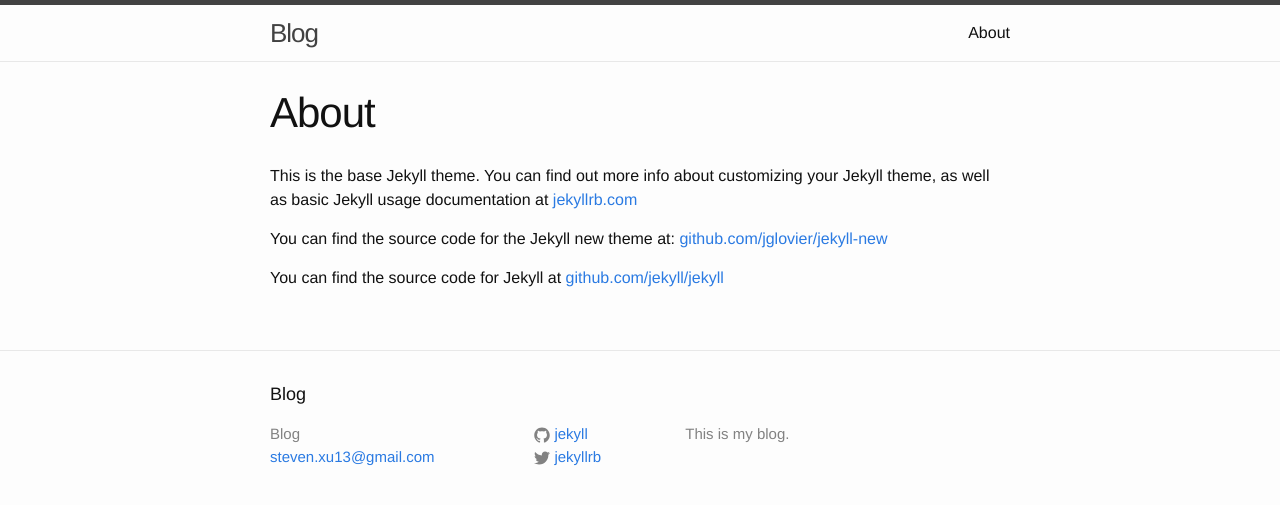
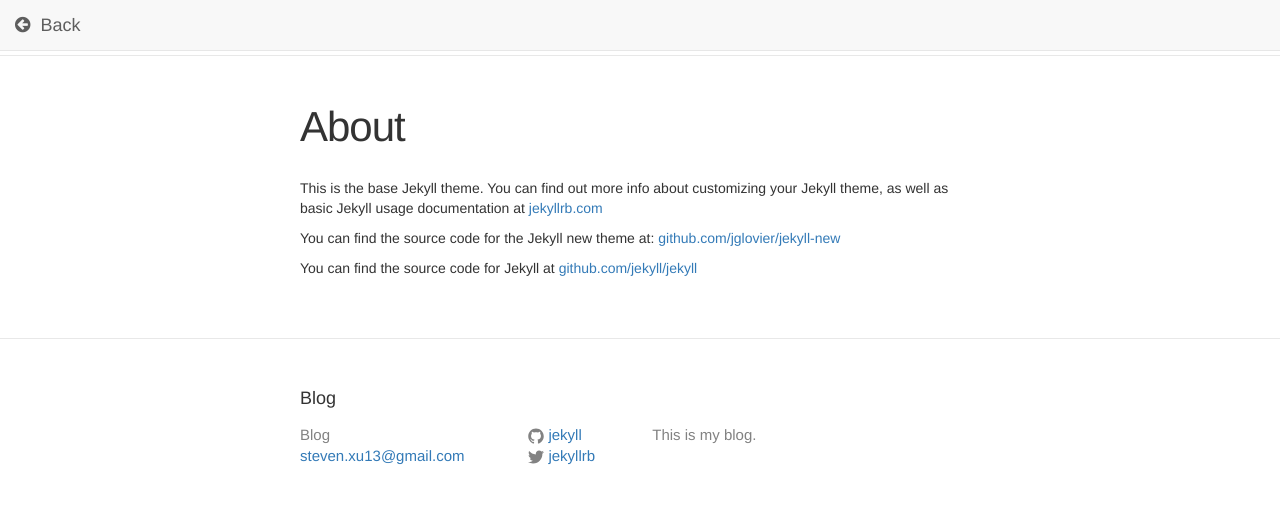
Before and after one commit to stevenwenxu/stevenwenxu.github.io, a Jekyll site: the page built from about.md, in a window 1280 px wide. Shown: the top 505 px of the page. Built offline with Jekyll 4.4.1, drawn with Linux system fonts in a browser that asks for light colours; nearby versions of some CDN libraries.

Commit message:
Added header

```diff
--- a/_includes/head.html
+++ b/_includes/head.html
@@ -9,4 +9,6 @@
    <link rel="stylesheet" href="{{ "/css/main.css" | prepend: site.baseurl }}">
    <link rel="canonical" href="{{ page.url | replace:'index.html','' | prepend: site.baseurl | prepend: site.url }}">
    <link rel="alternate" type="application/atom+xml" title="{{ site.title }}" href="{{ "/feed.xml" | prepend: site.baseurl | prepend: site.url }}" />
+   <link rel="stylesheet" href="http://maxcdn.bootstrapcdn.com/bootstrap/3.2.0/css/bootstrap.min.css">
+   <link href="http://maxcdn.bootstrapcdn.com/font-awesome/4.2.0/css/font-awesome.min.css" rel="stylesheet">
 </head>
--- a/_includes/header.html
+++ b/_includes/header.html
@@ -2,25 +2,22 @@
 
   <div class="wrapper">
 
-    <a class="site-title" href="{{ site.baseurl }}/">{{ site.title }}</a>
+    <nav class='navbar navbar-default navbar-fixed-top' role='navigation'>
+      <div class='container-fluid'>
+         <!-- Brand and toggle get grouped for better mobile display -->
+         <div class='navbar-header'>
+            <button type='button' class='navbar-toggle collapsed' data-toggle='collapse' data-target='#main-nav'>
+               <span class='sr-only'>Toggle navigation</span>
+               <!-- hamburger button -->
+               <span class='icon-bar'></span>
+               <span class='icon-bar'></span>
+               <span class='icon-bar'></span>
+            </button>
+            <a class='navbar-brand' onclick="window.history.back()"><i class="fa fa-arrow-circle-left" style="margin-right: 10px"></i>Back</a>
+         </div>
 
-    <nav class="site-nav">
-      <a href="#" class="menu-icon">
-        <svg viewBox="0 0 18 15">
-          <path fill="#424242" d="M18,1.484c0,0.82-0.665,1.484-1.484,1.484H1.484C0.665,2.969,0,2.304,0,1.484l0,0C0,0.665,0.665,0,1.484,0 h15.031C17.335,0,18,0.665,18,1.484L18,1.484z"/>
-          <path fill="#424242" d="M18,7.516C18,8.335,17.335,9,16.516,9H1.484C0.665,9,0,8.335,0,7.516l0,0c0-0.82,0.665-1.484,1.484-1.484 h15.031C17.335,6.031,18,6.696,18,7.516L18,7.516z"/>
-          <path fill="#424242" d="M18,13.516C18,14.335,17.335,15,16.516,15H1.484C0.665,15,0,14.335,0,13.516l0,0 c0-0.82,0.665-1.484,1.484-1.484h15.031C17.335,12.031,18,12.696,18,13.516L18,13.516z"/>
-        </svg>
-      </a>
-
-      <div class="trigger">
-        {% for page in site.pages %}
-          {% if page.title %}
-          <a class="page-link" href="{{ page.url | prepend: site.baseurl }}">{{ page.title }}</a>
-          {% endif %}
-        {% endfor %}
       </div>
-    </nav>
+   </nav>
 
   </div>
 
```
Lines whose indentation alone changed are shown as unchanged.
